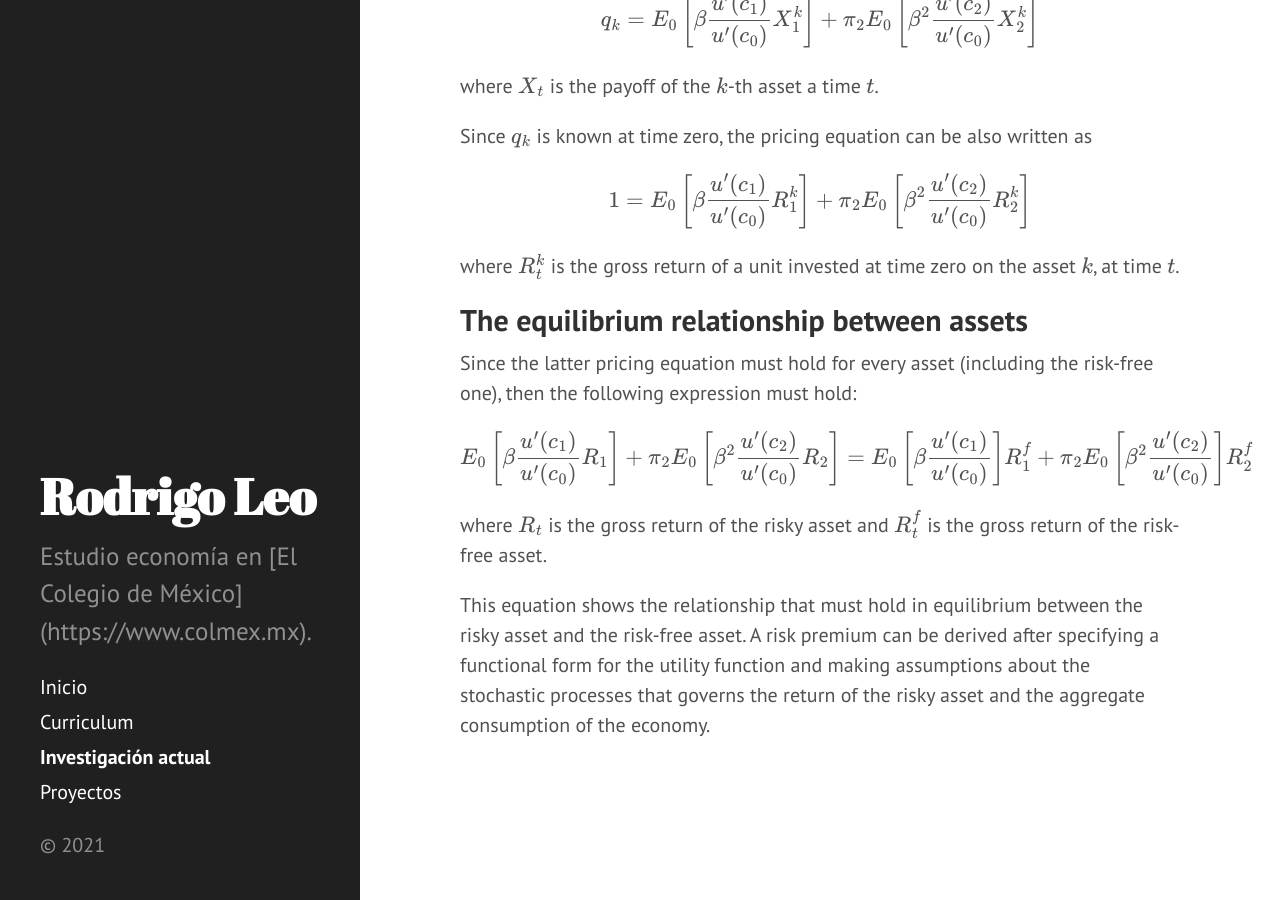
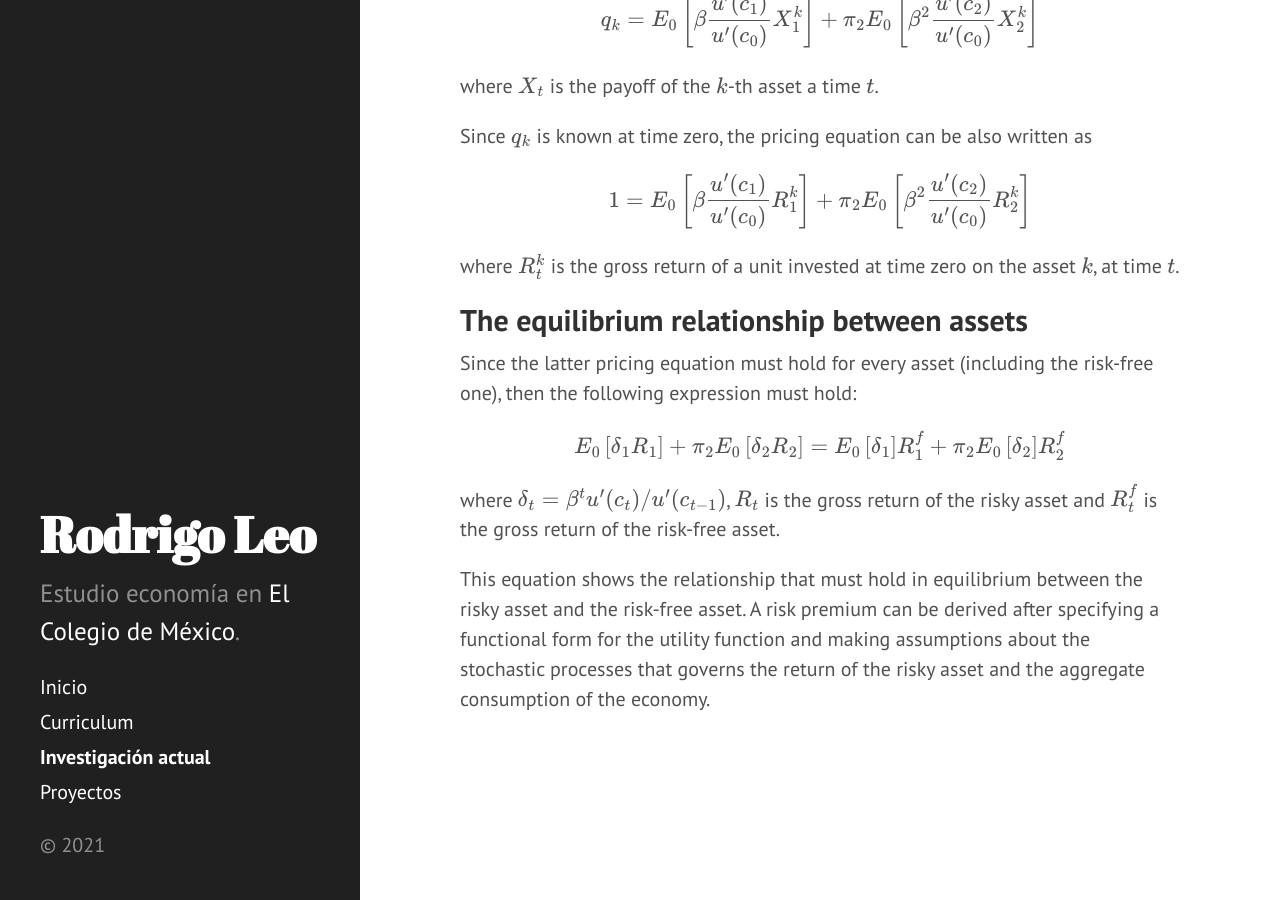
Before and after one commit to r-leo/r-leo.github.io, a Jekyll site: the page built from investigacion.md, in a window 1280 px wide and 900 px high, scrolled down 1670 px. Built offline with Jekyll 4.4.1, drawn with Linux system fonts in a browser that asks for light colours.

Commit message:
Bug fixes
There was a bad link at the site description.

```diff
--- a/_config.yml
+++ b/_config.yml
@@ -10,7 +10,7 @@ permalink:        pretty
 # Setup
 title:            Rodrigo Leo
 #tagline:          'A Jekyll theme'
-description:      'Estudio economía en [El Colegio de México](https://www.colmex.mx).'
+description:      'Estudio economía en <a href="https://www.colmex.mx">El Colegio de México</a>.'
 #url:              http://hyde.getpoole.com
 baseurl:          /
 
--- a/investigacion.md
+++ b/investigacion.md
@@ -52,8 +52,8 @@ where \\(R^k_t\\) is the gross return of a unit invested at time zero on the ass
 
 Since the latter pricing equation must hold for every asset (including the risk-free one), then the following expression must hold:
 
-\\[ E_0 \left[ \beta \frac{u'(c_1)}{u'(c_0)} R_1 \right] + \pi_2 E_0 \left[ \beta^2 \frac{u'(c_2)}{u'(c_0)} R_2 \right] = E_0 \left[ \beta \frac{u'(c_1)}{u'(c_0)} \right] R^f_1 + \pi_2 E_0 \left[ \beta^2 \frac{u'(c_2)}{u'(c_0)} \right] R^f_2 \\]
+\\[ E_0 \left[ \delta_1 R_1 \right] + \pi_2 E_0 \left[ \delta_2 R_2 \right] = E_0 \left[ \delta_1 \right] R^f_1 + \pi_2 E_0 \left[ \delta_2 \right] R^f_2 \\]
 
-where \\(R_t\\) is the gross return of the risky asset and \\(R^f_t\\) is the gross return of the risk-free asset.
+where \\(\delta_t = \beta^t u'(c_t) / u'(c_{t-1})\\), \\(R_t\\) is the gross return of the risky asset and \\(R^f_t\\) is the gross return of the risk-free asset.
 
 This equation shows the relationship that must hold in equilibrium between the risky asset and the risk-free asset. A risk premium can be derived after specifying a functional form for the utility function and making assumptions about the stochastic processes that governs the return of the risky asset and the aggregate consumption of the economy.
```
